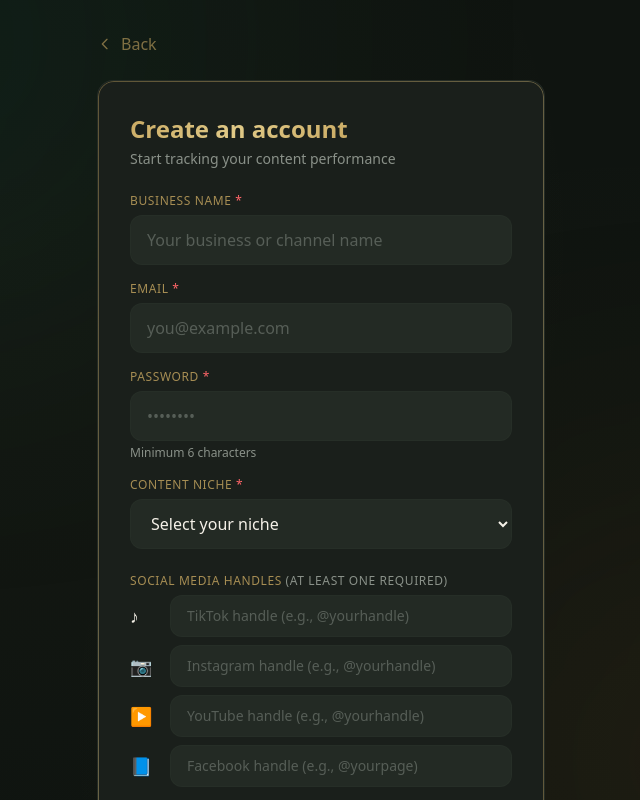
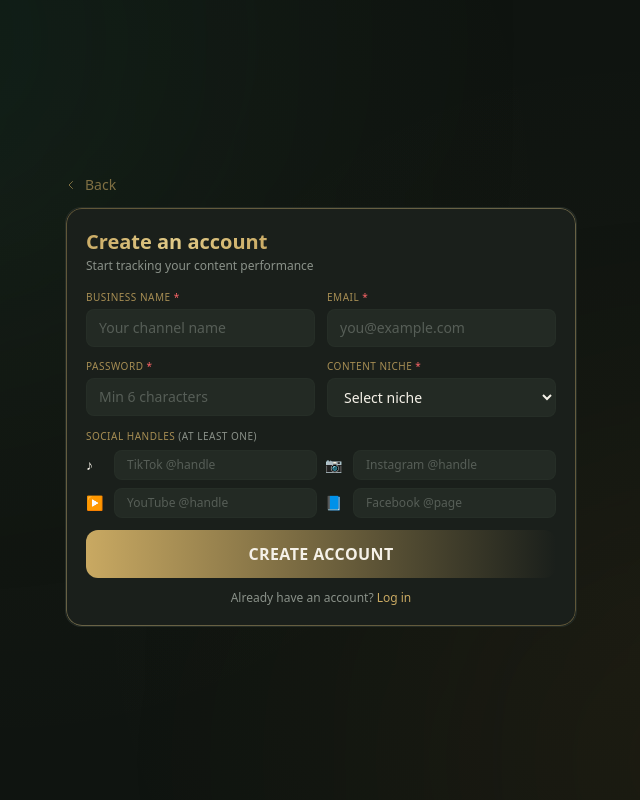
Before and after one commit to lcarr-dot/ai-remixer, a Next.js app: page /signup in a window 1280 px wide. Shown: the top 800 px of the page, without its empty margins (319-959 px from the left). Built offline with nearby package versions, Linux system fonts and the light colour scheme.

Commit message:
Fix TypeScript errors in videos route

```diff
--- a/src/app/api/videos/route.ts
+++ b/src/app/api/videos/route.ts
@@ -18,7 +18,7 @@ export async function GET(request: NextRequest) {
       where: { userId: authUser.userId, enabled: true },
       select: { platformName: true },
     });
-    const platforms = userPlatforms.map((p) => p.platformName);
+    const platforms = userPlatforms.map((p: { platformName: string }) => p.platformName);
 
     // Get videos with all related data
     const videos = await prisma.video.findMany({
@@ -64,8 +64,8 @@ export async function GET(request: NextRequest) {
 
       // Add platform-specific data
       for (const platform of platforms) {
-        const post = video.platformPosts.find((p) => p.platform === platform);
-        const metrics = video.platformMetrics.find((m) => m.platform === platform);
+        const post = video.platformPosts.find((p: { platform: string }) => p.platform === platform);
+        const metrics = video.platformMetrics.find((m: { platform: string }) => m.platform === platform);
 
         row[`${platform}_posted`] = post?.posted ?? null;
         row[`${platform}_postedAt`] = post?.postedAt ?? null;
--- a/src/app/signup/page.tsx
+++ b/src/app/signup/page.tsx
@@ -79,7 +79,6 @@ export default function SignupPage() {
         throw new Error(data.error || "Signup failed");
       }
 
-      // Go directly to the app/remixer page
       router.push("/app");
     } catch (err) {
       setError(err instanceof Error ? err.message : "Signup failed");
@@ -89,35 +88,37 @@ export default function SignupPage() {
   };
 
   return (
-    <div className="min-h-screen bg-background classic-pattern flex items-center justify-center px-6 py-8">
+    <div className="h-screen bg-background classic-pattern flex items-center justify-center px-4 py-4 overflow-hidden">
       {/* Ambient background */}
       <div className="fixed inset-0 overflow-hidden pointer-events-none">
         <div className="absolute top-[-20%] left-[-10%] w-[50%] h-[50%] rounded-full bg-emerald-900/20 blur-[150px]" />
         <div className="absolute bottom-[-20%] right-[-10%] w-[50%] h-[50%] rounded-full bg-yellow-900/15 blur-[150px]" />
       </div>
 
-      <div className="relative z-10 w-full max-w-md">
+      <div className="relative z-10 w-full max-w-lg">
         {/* Back link */}
         <Link
           href="/"
-          className="inline-flex items-center gap-2 text-gold/60 hover:text-gold transition-colors mb-6"
+          className="inline-flex items-center gap-2 text-gold/60 hover:text-gold transition-colors mb-3 text-sm"
         >
-          <svg className="w-4 h-4" fill="none" stroke="currentColor" viewBox="0 0 24 24">
+          <svg className="w-3 h-3" fill="none" stroke="currentColor" viewBox="0 0 24 24">
             <path strokeLinecap="round" strokeLinejoin="round" strokeWidth={2} d="M15 19l-7-7 7-7" />
           </svg>
           Back
         </Link>
 
         {/* Form Card */}
-        <div className="bg-surface rounded-2xl border border-border/50 p-8 elegant-border">
-          <h1 className="text-2xl font-bold mb-1">
+        <div className="bg-surface rounded-2xl border border-border/50 p-5 elegant-border">
+          <h1 className="text-xl font-bold mb-0.5">
             <span className="gold-text">Create an account</span>
           </h1>
-          <p className="text-muted text-sm mb-6">Start tracking your content performance</p>
+          <p className="text-muted text-xs mb-4">Start tracking your content performance</p>
 
-          <form onSubmit={handleSubmit} className="space-y-4">
+          <form onSubmit={handleSubmit} className="space-y-3">
+            {/* Row 1: Business Name & Email */}
+            <div className="grid grid-cols-2 gap-3">
               <div>
-              <label className="block text-xs font-medium text-gold/80 uppercase tracking-wider mb-1.5">
+                <label className="block text-[10px] font-medium text-gold/80 uppercase tracking-wider mb-1">
                   Business Name <span className="text-red-400">*</span>
                 </label>
                 <input
@@ -125,13 +126,12 @@ export default function SignupPage() {
                   value={businessName}
                   onChange={(e) => setBusinessName(e.target.value)}
                   required
-                className="w-full px-4 py-3 bg-surface-light rounded-xl border border-border/30 text-cream placeholder-muted/50 focus:border-gold/50 focus:outline-none transition-all"
-                placeholder="Your business or channel name"
+                  className="w-full px-3 py-2 bg-surface-light rounded-lg border border-border/30 text-cream placeholder-muted/50 focus:border-gold/50 focus:outline-none transition-all text-sm"
+                  placeholder="Your channel name"
                 />
               </div>
-
               <div>
-              <label className="block text-xs font-medium text-gold/80 uppercase tracking-wider mb-1.5">
+                <label className="block text-[10px] font-medium text-gold/80 uppercase tracking-wider mb-1">
                   Email <span className="text-red-400">*</span>
                 </label>
                 <input
@@ -139,13 +139,16 @@ export default function SignupPage() {
                   value={email}
                   onChange={(e) => setEmail(e.target.value)}
                   required
-                className="w-full px-4 py-3 bg-surface-light rounded-xl border border-border/30 text-cream placeholder-muted/50 focus:border-gold/50 focus:outline-none transition-all"
+                  className="w-full px-3 py-2 bg-surface-light rounded-lg border border-border/30 text-cream placeholder-muted/50 focus:border-gold/50 focus:outline-none transition-all text-sm"
                   placeholder="you@example.com"
                 />
               </div>
+            </div>
 
+            {/* Row 2: Password & Niche */}
+            <div className="grid grid-cols-2 gap-3">
               <div>
-              <label className="block text-xs font-medium text-gold/80 uppercase tracking-wider mb-1.5">
+                <label className="block text-[10px] font-medium text-gold/80 uppercase tracking-wider mb-1">
                   Password <span className="text-red-400">*</span>
                 </label>
                 <input
@@ -154,83 +157,83 @@ export default function SignupPage() {
                   onChange={(e) => setPassword(e.target.value)}
                   required
                   minLength={6}
-                className="w-full px-4 py-3 bg-surface-light rounded-xl border border-border/30 text-cream placeholder-muted/50 focus:border-gold/50 focus:outline-none transition-all"
-                placeholder="••••••••"
+                  className="w-full px-3 py-2 bg-surface-light rounded-lg border border-border/30 text-cream placeholder-muted/50 focus:border-gold/50 focus:outline-none transition-all text-sm"
+                  placeholder="Min 6 characters"
                 />
-              <p className="text-xs text-muted mt-1">Minimum 6 characters</p>
               </div>
-
               <div>
-              <label className="block text-xs font-medium text-gold/80 uppercase tracking-wider mb-1.5">
+                <label className="block text-[10px] font-medium text-gold/80 uppercase tracking-wider mb-1">
                   Content Niche <span className="text-red-400">*</span>
                 </label>
                 <select
                   value={niche}
                   onChange={(e) => setNiche(e.target.value)}
                   required
-                className="w-full px-4 py-3 bg-surface-light rounded-xl border border-border/30 text-cream focus:border-gold/50 focus:outline-none transition-all"
+                  className="w-full px-3 py-2 bg-surface-light rounded-lg border border-border/30 text-cream focus:border-gold/50 focus:outline-none transition-all text-sm"
                 >
-                <option value="" className="text-muted">Select your niche</option>
+                  <option value="" className="text-muted">Select niche</option>
                   {niches.map((n) => (
                     <option key={n} value={n}>{n}</option>
                   ))}
                 </select>
               </div>
+            </div>
 
-            <div className="pt-2">
-              <label className="block text-xs font-medium text-gold/80 uppercase tracking-wider mb-1.5">
-                Social Media Handles <span className="text-muted">(at least one required)</span>
+            {/* Social Media Handles */}
+            <div>
+              <label className="block text-[10px] font-medium text-gold/80 uppercase tracking-wider mb-1.5">
+                Social Handles <span className="text-muted">(at least one)</span>
               </label>
 
-              <div className="space-y-2">
+              <div className="grid grid-cols-2 gap-2">
                 <div className="flex items-center gap-2">
-                  <span className="text-lg w-8">♪</span>
+                  <span className="text-sm w-5">♪</span>
                   <input
                     type="text"
                     value={tiktokHandle}
                     onChange={(e) => setTiktokHandle(e.target.value)}
-                    className="flex-1 px-4 py-2.5 bg-surface-light rounded-xl border border-border/30 text-cream placeholder-muted/50 focus:border-gold/50 focus:outline-none transition-all text-sm"
-                    placeholder="TikTok handle (e.g., @yourhandle)"
+                    className="flex-1 px-3 py-1.5 bg-surface-light rounded-lg border border-border/30 text-cream placeholder-muted/50 focus:border-gold/50 focus:outline-none transition-all text-xs"
+                    placeholder="TikTok @handle"
                   />
                 </div>
 
                 <div className="flex items-center gap-2">
-                  <span className="text-lg w-8">📷</span>
+                  <span className="text-sm w-5">📷</span>
                   <input
                     type="text"
                     value={instagramHandle}
                     onChange={(e) => setInstagramHandle(e.target.value)}
-                    className="flex-1 px-4 py-2.5 bg-surface-light rounded-xl border border-border/30 text-cream placeholder-muted/50 focus:border-gold/50 focus:outline-none transition-all text-sm"
-                    placeholder="Instagram handle (e.g., @yourhandle)"
+                    className="flex-1 px-3 py-1.5 bg-surface-light rounded-lg border border-border/30 text-cream placeholder-muted/50 focus:border-gold/50 focus:outline-none transition-all text-xs"
+                    placeholder="Instagram @handle"
                   />
                 </div>
 
                 <div className="flex items-center gap-2">
-                  <span className="text-lg w-8">▶</span>
+                  <span className="text-sm w-5">▶</span>
                   <input
                     type="text"
                     value={youtubeHandle}
                     onChange={(e) => setYoutubeHandle(e.target.value)}
-                    className="flex-1 px-4 py-2.5 bg-surface-light rounded-xl border border-border/30 text-cream placeholder-muted/50 focus:border-gold/50 focus:outline-none transition-all text-sm"
-                    placeholder="YouTube handle (e.g., @yourhandle)"
+                    className="flex-1 px-3 py-1.5 bg-surface-light rounded-lg border border-border/30 text-cream placeholder-muted/50 focus:border-gold/50 focus:outline-none transition-all text-xs"
+                    placeholder="YouTube @handle"
                   />
                 </div>
 
                 <div className="flex items-center gap-2">
-                  <span className="text-lg w-8">📘</span>
+                  <span className="text-sm w-5">📘</span>
                   <input
                     type="text"
                     value={facebookHandle}
                     onChange={(e) => setFacebookHandle(e.target.value)}
-                    className="flex-1 px-4 py-2.5 bg-surface-light rounded-xl border border-border/30 text-cream placeholder-muted/50 focus:border-gold/50 focus:outline-none transition-all text-sm"
-                    placeholder="Facebook handle (e.g., @yourpage)"
+                    className="flex-1 px-3 py-1.5 bg-surface-light rounded-lg border border-border/30 text-cream placeholder-muted/50 focus:border-gold/50 focus:outline-none transition-all text-xs"
+                    placeholder="Facebook @page"
                   />
                 </div>
               </div>
             </div>
 
             {error && (
-              <div className="p-3 rounded-lg bg-red-900/20 border border-red-500/30 text-red-400 text-sm">
+              <div className="p-2 rounded-lg bg-red-900/20 border border-red-500/30 text-red-400 text-xs">
                 {error}
               </div>
             )}
@@ -238,7 +241,7 @@ export default function SignupPage() {
             <button
               type="submit"
               disabled={isLoading}
-              className={`w-full py-4 rounded-xl font-semibold text-lg uppercase tracking-wide transition-all ${
+              className={`w-full py-3 rounded-xl font-semibold uppercase tracking-wide transition-all ${
                 isLoading
                   ? "bg-gold/50 cursor-not-allowed text-forest"
                   : "bg-gradient-to-r from-gold to-gold-light hover:opacity-90 text-forest"
@@ -248,7 +251,7 @@ export default function SignupPage() {
             </button>
           </form>
 
-          <p className="text-center text-muted mt-6 text-sm">
+          <p className="text-center text-muted mt-3 text-xs">
             Already have an account?{" "}
             <Link href="/login" className="text-gold hover:text-gold-light transition-colors">
               Log in
```
Lines whose indentation alone changed are shown as unchanged.
